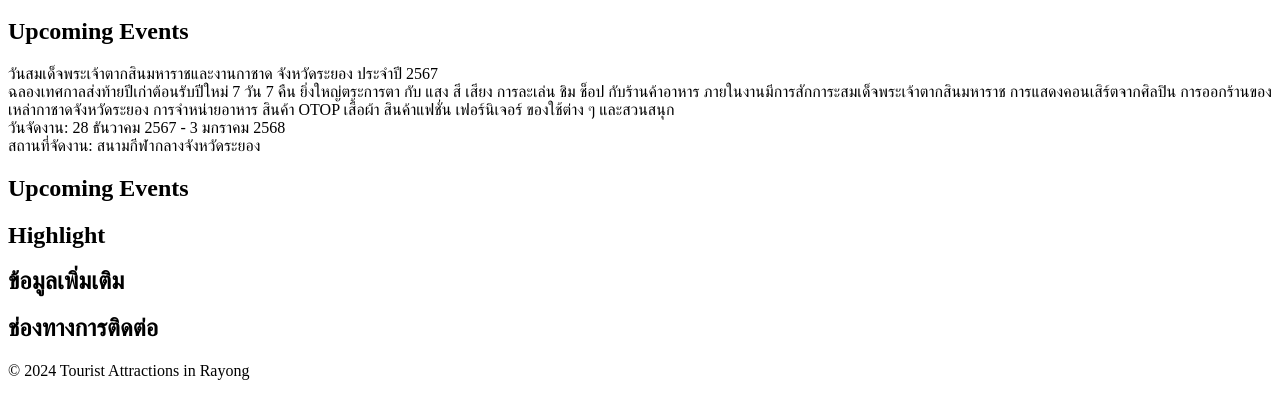
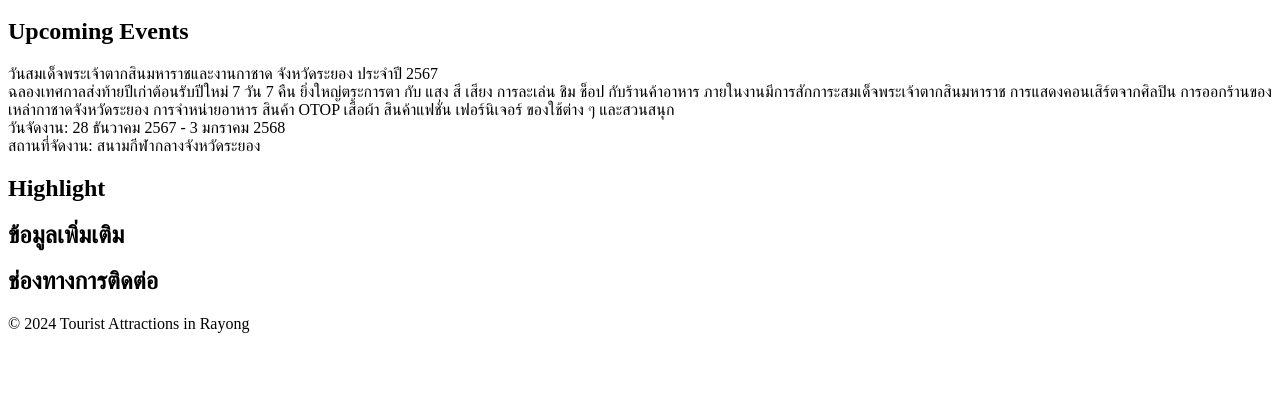
Before and after one commit to Natchanan1747/hw1-tourist, a plain HTML site: page index.html in a window 1280 px wide. Shown: the part 136-554 px from the top of the page. Drawn offline with Linux system fonts and the light colour scheme.

Commit message:
แก้ไขหัวข้อซ้ำ Upcoming Events

```diff
--- a/index.html
+++ b/index.html
@@ -28,7 +28,6 @@
                 <div class="event-box">สถานที่จัดงาน: สนามกีฬากลางจังหวัดระยอง</div>
             </div>
         </section>
-            <h2>Upcoming Events</h2>
 
 
             <h2>Highlight</h2>
```
